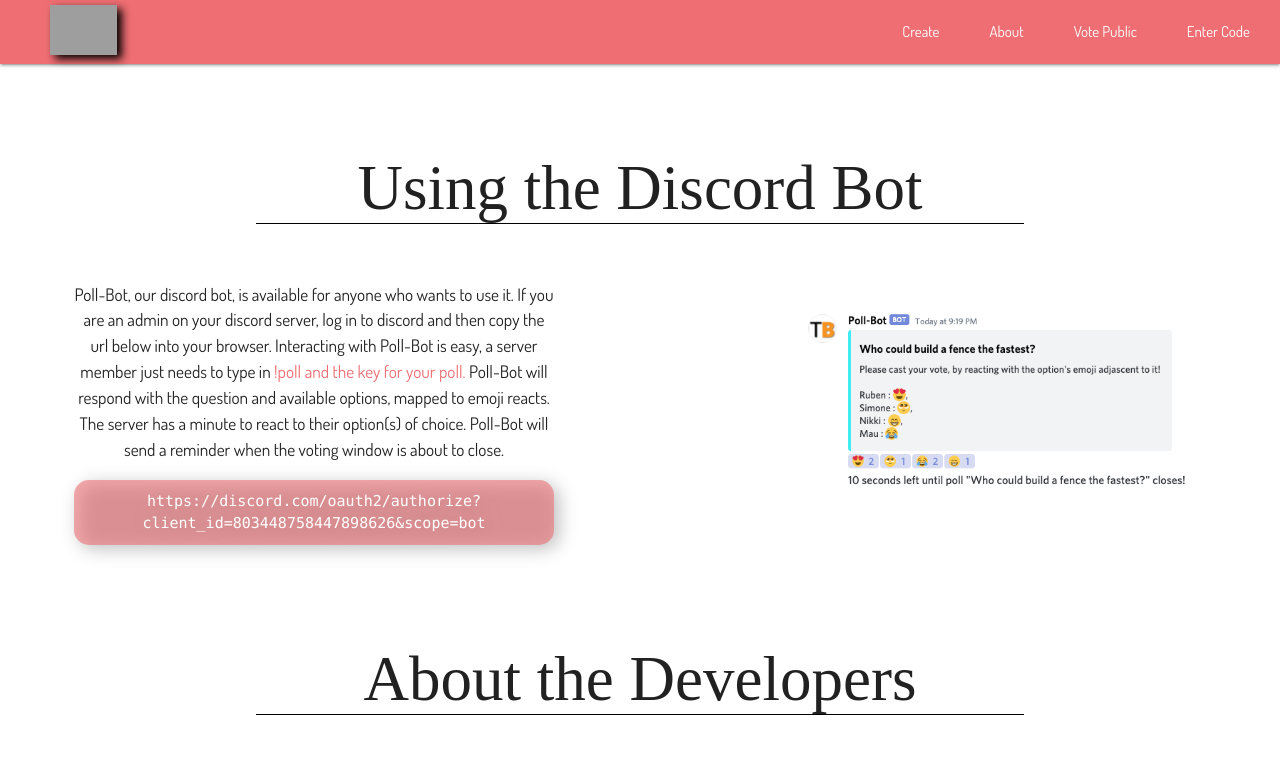
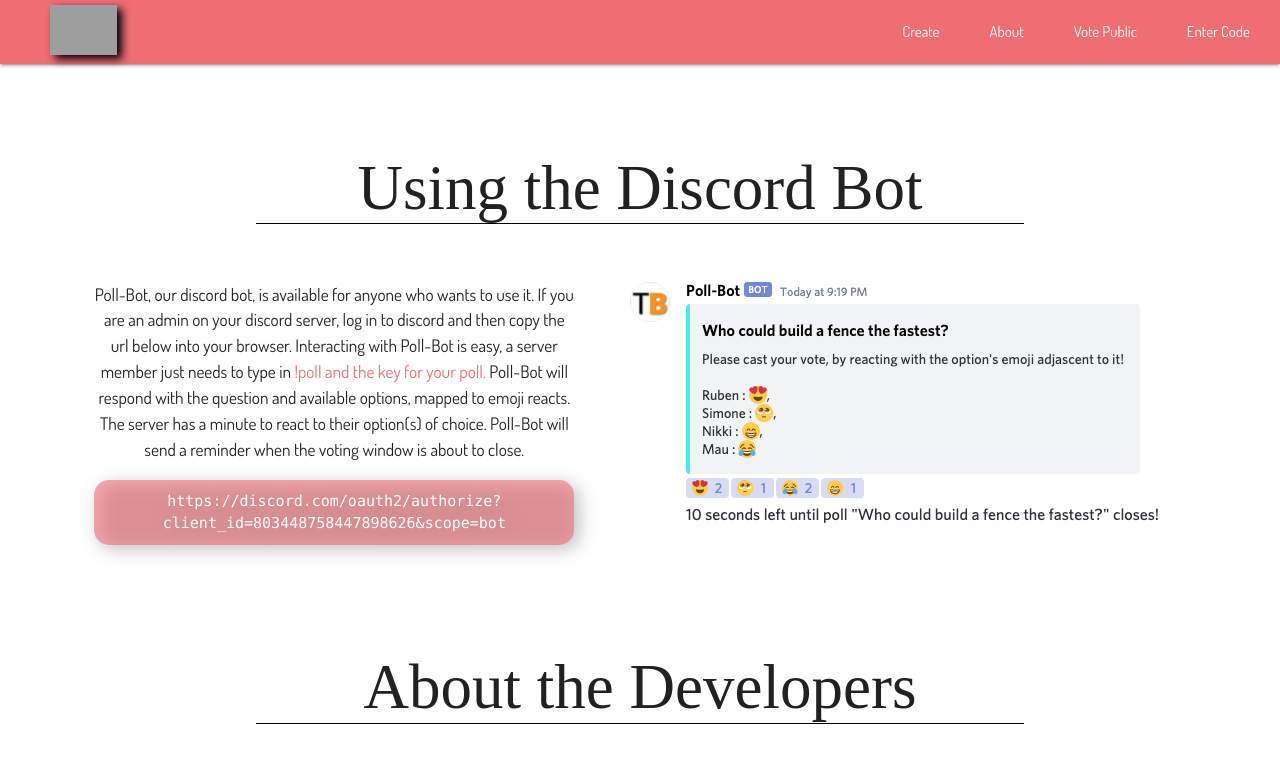
Before and after one commit to NikkiHmltn/tier-breaker, a React (Create React App) app: page /about in a window 1280 px wide. Shown: the top 775 px of the page. Built offline with nearby package versions, Linux system fonts and the light colour scheme; no server answers; grey boxes are pictures that could not be loaded; a web font is replaced by a local one.

Commit message:
clipboard links

```diff
--- a/src/components/FinishedCreate.js
+++ b/src/components/FinishedCreate.js
@@ -37,7 +37,11 @@ function FinishedCreate(props) {
                         Edit
                     </a>
                 </h3>
-                <button className="btn clip" onClick={() => navigator.clipboard.writeText(`/editbracket/${data.key}`)}>
+                <button
+                    className="btn clip"
+                    onClick={() =>
+                        navigator.clipboard.writeText(`http://tier-breaker.herokuapp.com/editbracket/${data.key}`)
+                    }>
                     <i className="material-icons">
                         <span className="material-icons">content_paste</span>
                     </i>
@@ -62,7 +66,11 @@ function FinishedCreate(props) {
                             View
                         </a>
                     </h3>
-                    <button className="btn clip" onClick={() => navigator.clipboard.writeText(`/bracket/${data.key}`)}>
+                    <button
+                        className="btn clip"
+                        onClick={() =>
+                            navigator.clipboard.writeText(`http://tier-breaker.herokuapp.com/bracket/${data.key}`)
+                        }>
                         <i className="material-icons">
                             <span className="material-icons">content_paste</span>
                         </i>
--- a/src/components/css/About.css
+++ b/src/components/css/About.css
@@ -72,7 +72,7 @@
 
 .bot-about {
     display: flex;
-    justify-content: space-between;
+    justify-content: space-evenly;
     align-content: center;
     width: 90%;
     margin: 0 auto;
@@ -87,7 +87,7 @@
 }
 
 .bot-img img {
-    width: 400px;
+    width: 100%;
     object-fit: scale-down;
 }
 
@@ -124,15 +124,14 @@
         align-content: center;
         justify-content: center;
     }
-}
 
-@media (max-width: 700px) {
     .about {
         display: flex;
         flex-direction: column;
         flex-wrap: wrap;
         margin-left: 10em;
     }
+
     .row-dev {
         display: flex;
         flex-direction: column;
```
